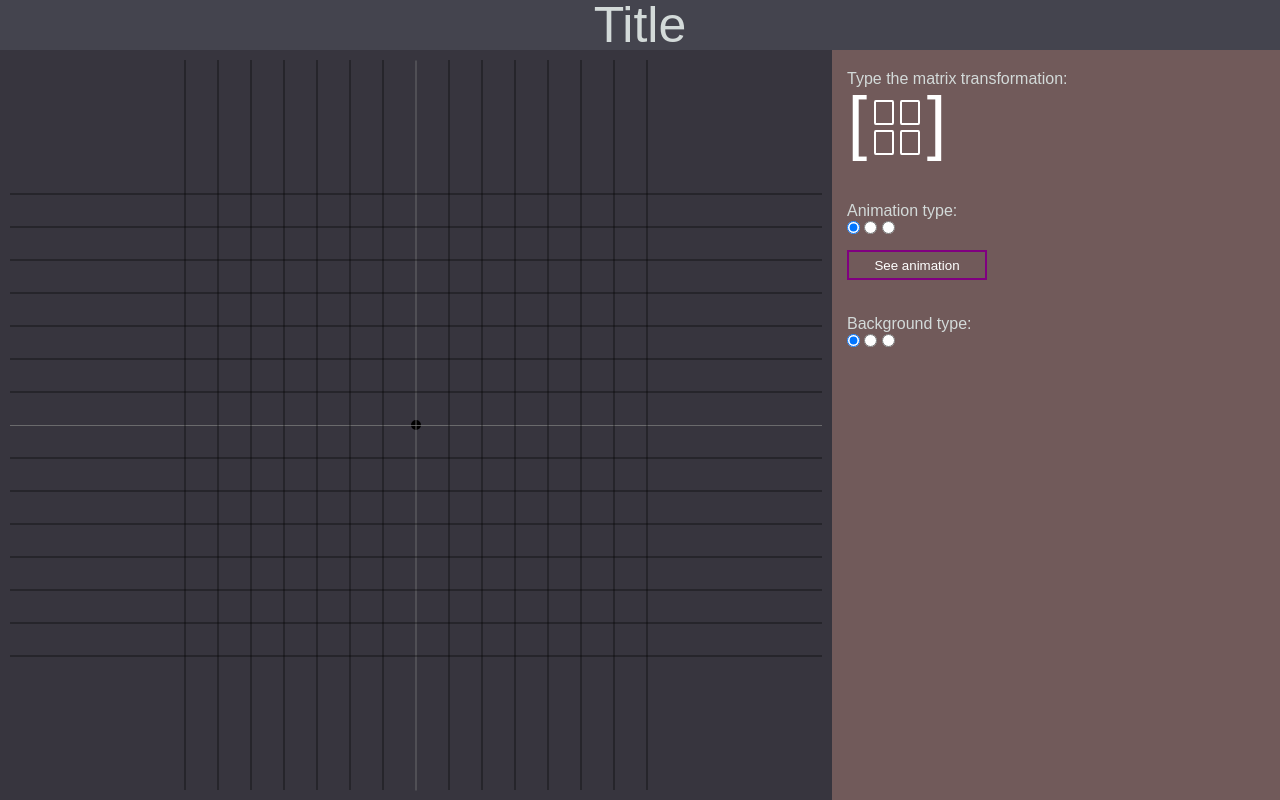
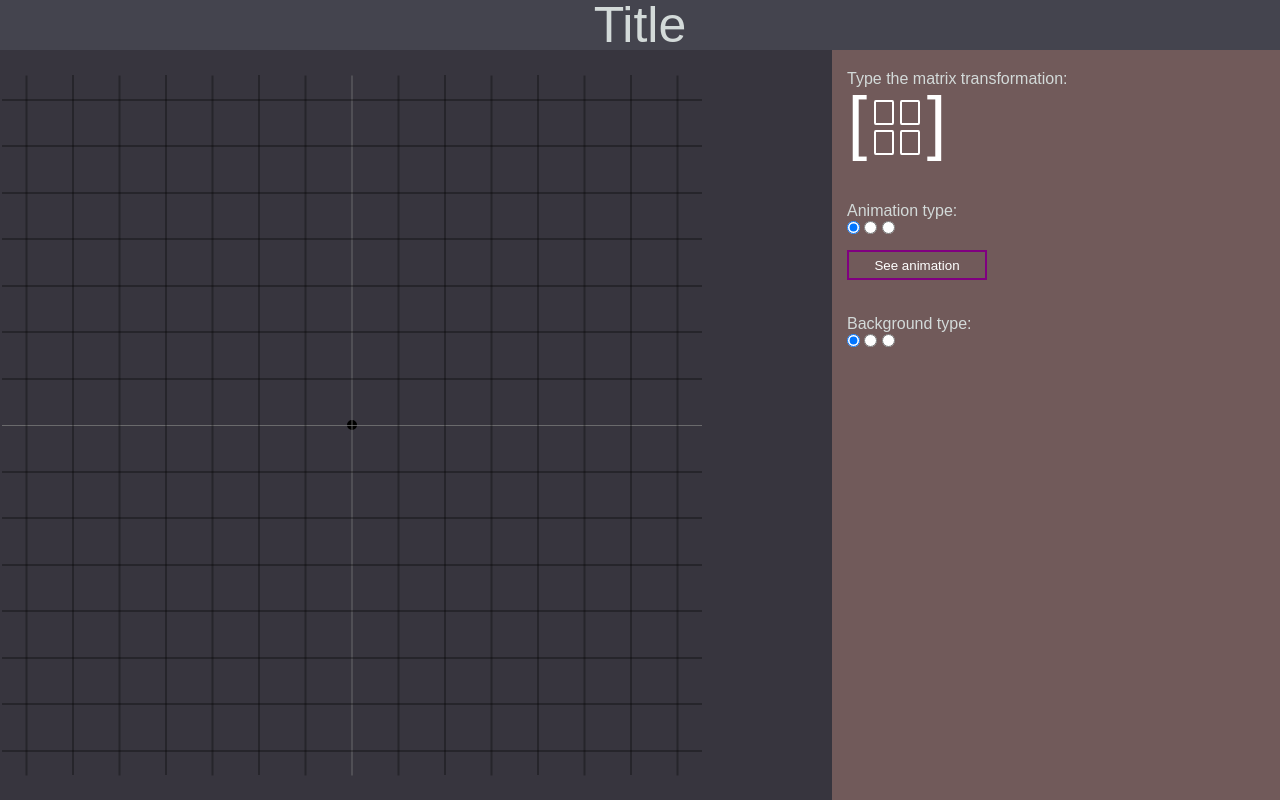
Before and after one commit to lariel-o/linear-algebra-2d-transformation-animated, a plain HTML site: page index.html in a window 1280 px wide. Drawn offline with Linux system fonts and the light colour scheme.

Commit message:
made the background-grid linear

```diff
--- /dev/null
+++ b/private/js/axis_unity_base.js
@@ -0,0 +1,9 @@
+let xAxis = document.querySelector(".x-axis")
+let yAxis = document.querySelector(".y-axis")
+let axis = document.querySelectorAll(".axis")
+
+// axis_unity_base is the lowest valor between xAxis and yAxis
+let axis_unity_base = xAxis.offsetWidth < yAxis.offsetWidth ? xAxis.offsetWidth : yAxis.offsetWidth;
+console.log(axis_unity_base)
+
+export default axis_unity_base - 30;
--- a/public/css/axis.css
+++ b/public/css/axis.css
@@ -5,6 +5,8 @@
     display: flex;
     justify-content: center;
     align-items: center;
+
+    padding-right: 10%;
 }
 
 .origin{
--- a/public/js/background.js
+++ b/public/js/background.js
@@ -1,23 +1,29 @@
+import axis_unity_base from './../../private/js/axis_unity_base.js'
+
+const unity = (axis_unity_base - 49)/7;
+
 export const grid = (i, j, def)=>{
     if(def == true){
         const defGridAsX = document.querySelectorAll(".default-grid-as-x");
         const defGridAsY = document.querySelectorAll(".default-grid-as-y");
 
         let count = 0;
-        for(i of defGridAsX){
+        for(let i of defGridAsX){
+            i.style.width                   = axis_unity_base + "px"
+            defGridAsY[count].style.width   = axis_unity_base + "px"
             if(count <= 6){
-                i.style.paddingTop = `${66*(1 + count)}px`
-                defGridAsY[count].style.paddingTop = `${66*(1 + count)}px`
+                i.style.paddingTop = `${unity*(1 + count)}px`
+                defGridAsY[count].style.paddingTop = `${unity*(1 + count)}px`
             }
 
             else{
                 i.style.borderTop = "2px solid rgb(0, 0, 0, 30%)"
                 i.style.borderBottom = "none"
-                i.style.paddingTop = `${66*(1 + count - 7)}px`
+                i.style.paddingTop = `${unity*(1 + count - 7)}px`
 
                 defGridAsY[count].style.borderTop = "2px solid rgb(0, 0, 0, 30%)"
                 defGridAsY[count].style.borderBottom = "none"
-                defGridAsY[count].style.paddingTop = `${66*(1 + count - 7)}px`
+                defGridAsY[count].style.paddingTop = `${unity*(1 + count - 7)}px`
             }
 
             count++
--- a/public/js/main.js
+++ b/public/js/main.js
@@ -1,3 +1,11 @@
 import { grid } from './background.js'
 
+import axis_unity_base from './../../private/js/axis_unity_base.js'
+
+let xAxis = document.querySelector(".x-axis");
+let yAxis = document.querySelector(".y-axis");
+
+xAxis.style.width = axis_unity_base + "px"
+yAxis.style.width = axis_unity_base + "px"
+
 grid(0, 0, true);
```
